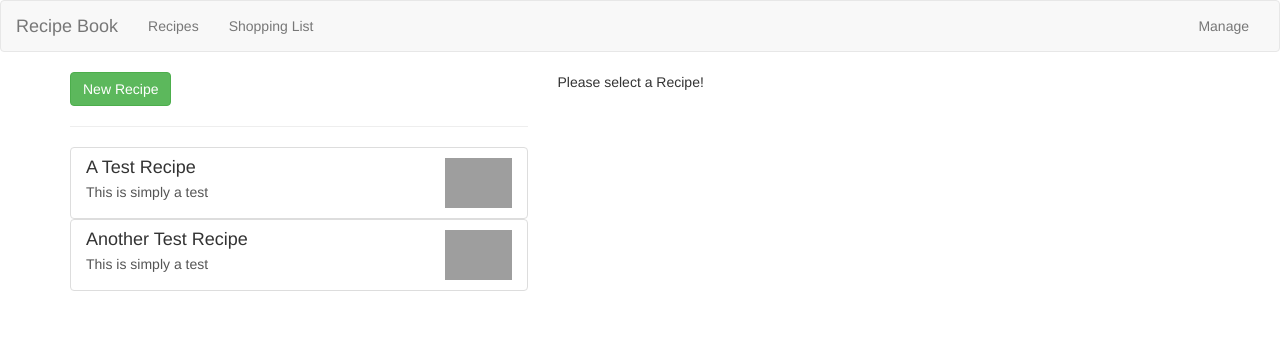
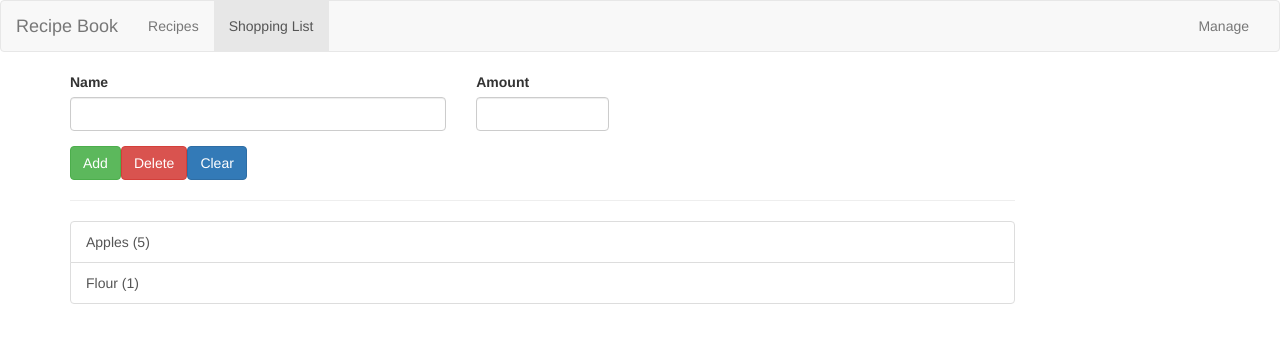
Before and after one commit to lyaskinboris/udemy-angular-recipe, an Angular app: page /shopping-list in a window 1280 px wide. Shown: the top 342 px of the page. Built offline with nearby package versions, Linux system fonts and the light colour scheme; grey boxes are pictures that could not be loaded.

Commit message:
added routing

```diff
--- /dev/null
+++ b/src/app/app-routing.module.ts
@@ -0,0 +1,19 @@
+import { Routes, RouterModule } from '@angular/router';
+
+import { RecipesComponent } from './recipes/recipes.component';
+import { ShoppingListComponent } from './shopping-list/shopping-list.component';
+import { NgModule } from '@angular/core';
+
+const appRoutes: Routes = [
+    { path: '', redirectTo: '/recipes', pathMatch: 'full' },
+    { path: 'recipes', component: RecipesComponent },
+    { path: 'shopping-list', component: ShoppingListComponent },
+];
+
+@NgModule({
+    imports: [RouterModule.forRoot(appRoutes)],
+    exports: [RouterModule]
+})
+export class AppRoutingModule {
+
+}
--- a/src/app/app.component.html
+++ b/src/app/app.component.html
@@ -1,9 +1,8 @@
-<app-header (featureSelected)="onNavigate($event)"></app-header>
+<app-header></app-header>
 <div class="container">
     <div class="row">
         <div class="col-md-12">
-            <app-recipes *ngIf="loadedFeature === 'recipe'"></app-recipes>
-            <app-shopping-list *ngIf="loadedFeature !== 'recipe'"></app-shopping-list>
+            <router-outlet></router-outlet>
         </div>
     </div>
 </div>
--- a/src/app/app.component.ts
+++ b/src/app/app.component.ts
@@ -7,10 +7,4 @@
 })
 export class AppComponent {
   title = 'angular-app';
-
-  loadedFeature = 'recipe';
-
-  onNavigate(feature: string) {
-    this.loadedFeature = feature;
-  }
 }
--- a/src/app/app.module.ts
+++ b/src/app/app.module.ts
@@ -11,6 +11,7 @@
 import { ShoppingEditComponent } from './shopping-list/shopping-edit/shopping-edit.component';
 import { DropdownDirective } from './shared/dropdown.directive';
 import { ShoppingListService } from './shopping-list/shopping-list.service';
+import { AppRoutingModule } from './app-routing.module';
 
 @NgModule({
   declarations: [
@@ -26,7 +27,8 @@
   ],
   imports: [
     BrowserModule,
-    FormsModule
+    FormsModule,
+    AppRoutingModule,
   ],
   providers: [ShoppingListService],
   bootstrap: [AppComponent]
--- a/src/app/header/header.component.html
+++ b/src/app/header/header.component.html
@@ -6,15 +6,15 @@
 
         <div class="collapse navbar-collapse">
             <ul class="nav navbar-nav">
-                <li><a href="#" (click)="onSelect('recipe')">Recipes</a></li>
-                <li><a href="#" (click)="onSelect('shopping-list')">Shopping List</a></li>
+                <li routerLinkActive='active'><a routerLink="/recipes">Recipes</a></li>
+                <li routerLinkActive='active'><a routerLink="/shopping-list">Shopping List</a></li>
             </ul>
             <ul class="nav navbar-nav navbar-right">
                 <li class="dropdown" appDropdown>
-                    <a href="#" class="dropdown-toggle" role="button">Manage</a>
+                    <a style='cursor: pointer' class="dropdown-toggle" role="button">Manage</a>
                     <ul class="dropdown-menu">
-                        <li><a href="#">Save Data</a></li>
-                        <li><a href="#">Fetch Data</a></li>
+                        <li><a style='cursor: pointer'>Save Data</a></li>
+                        <li><a style='cursor: pointer'>Fetch Data</a></li>
                     </ul>
                 </li>
             </ul>
--- a/src/app/header/header.component.ts
+++ b/src/app/header/header.component.ts
@@ -1,4 +1,4 @@
-import { Component, EventEmitter, Output } from '@angular/core';
+import { Component } from '@angular/core';
 
 @Component({
   selector: 'app-header',
@@ -6,10 +6,4 @@
   styleUrls: ['./header.component.css']
 })
 export class HeaderComponent {
-
-  @Output() featureSelected = new EventEmitter<string>();
-
-  onSelect(feature: string) {
-    this.featureSelected.emit(feature);
-  }
 }
--- a/src/app/recipes/recipe-detail/recipe-detail.component.html
+++ b/src/app/recipes/recipe-detail/recipe-detail.component.html
@@ -16,8 +16,8 @@
       </button>
       <ul class="dropdown-menu">
         <li><a (click)='onAddToShoppingList()' style='cursor: pointer'>To Shopping List</a></li>
-        <li><a href="#">Edit Recipe</a></li>
-        <li><a href="#">Delete Recipe</a></li>
+        <li><a style='cursor: pointer'>Edit Recipe</a></li>
+        <li><a style='cursor: pointer'>Delete Recipe</a></li>
       </ul>
     </div>
   </div>
--- a/src/app/recipes/recipe-list/recipe-item/recipe-item.component.html
+++ b/src/app/recipes/recipe-list/recipe-item/recipe-item.component.html
@@ -1,4 +1,4 @@
-<a href="#" class="list-group-item clearfix" (click)="onSelected()">
+<a style='cursor: pointer;' class="list-group-item clearfix" (click)="onSelected()">
   <div class="pull-left">
     <h4 class="list-group-item-heading">{{ recipe.name }}</h4>
     <p class="list-group-item-text">{{ recipe.description }}</p>
```
